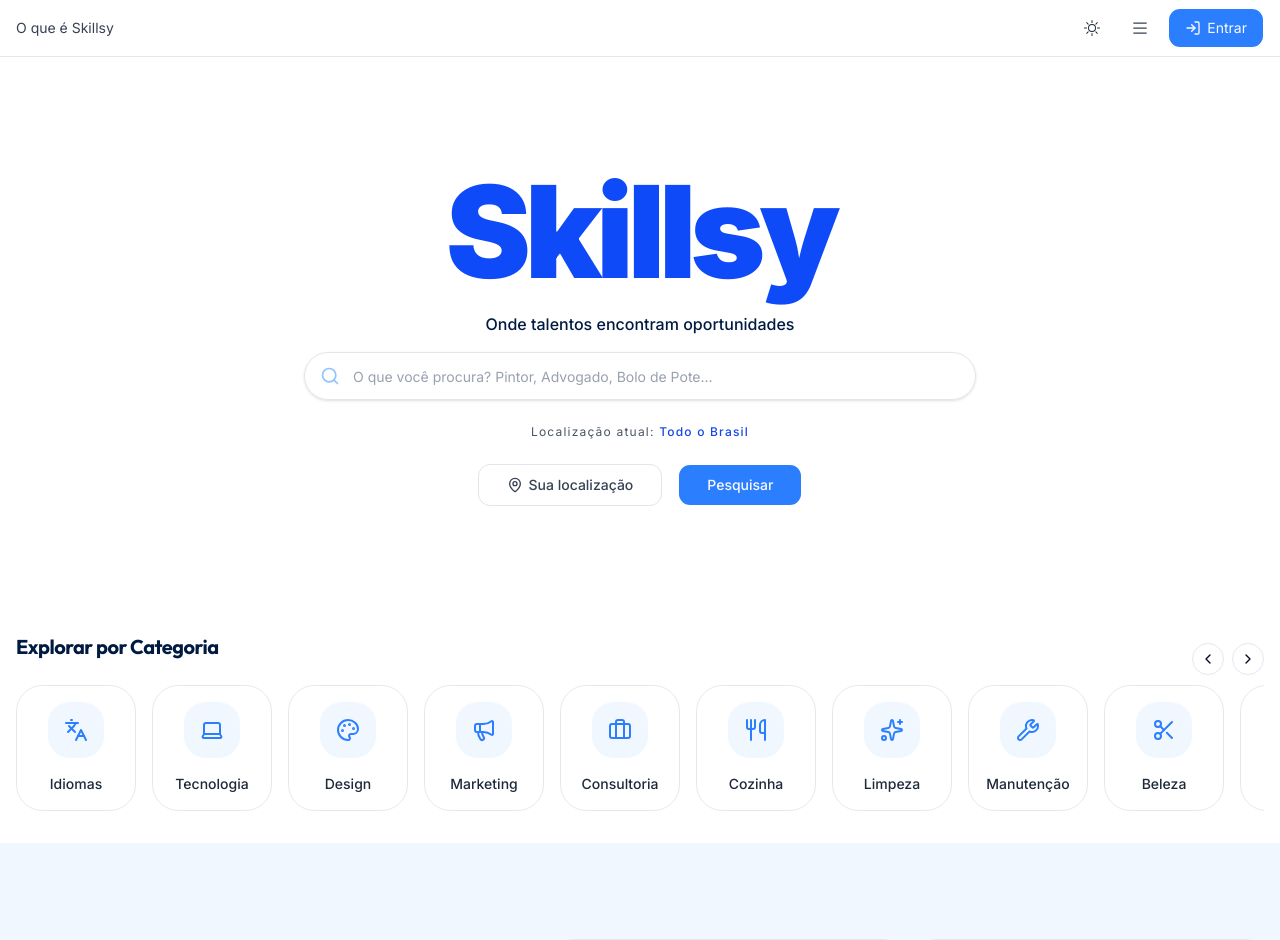
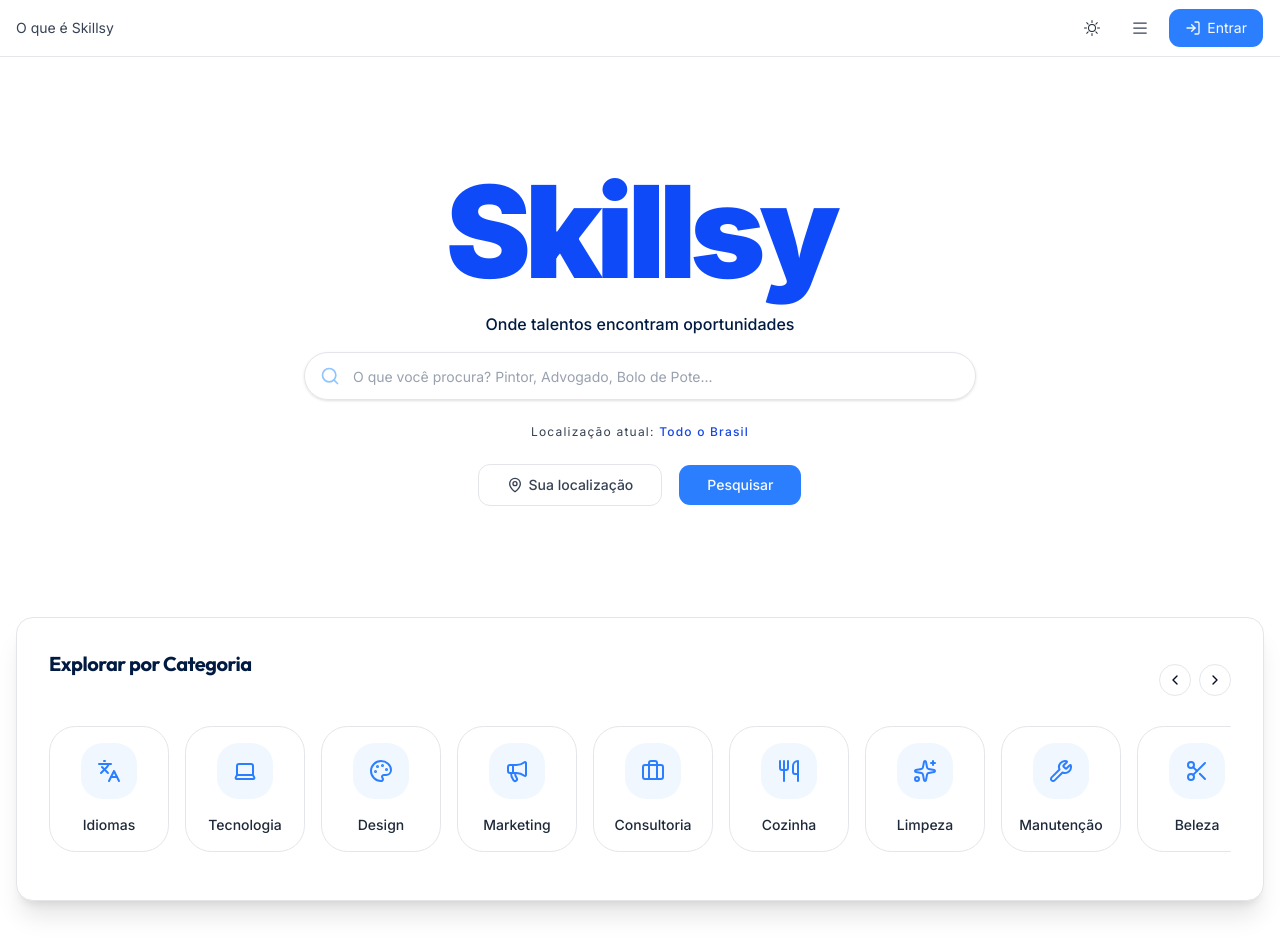
Before and after one commit to Kluis6/skillsy, a Next.js app: page / in a window 1280 px wide. Shown: the top 940 px of the page. Built offline with nearby package versions, Linux system fonts and the light colour scheme; no server answers; the database is empty.

Commit message:
fix category

```diff
--- a/components/category-carousel.tsx
+++ b/components/category-carousel.tsx
@@ -171,8 +171,9 @@ export function CategoryCarousel() {
   };
 
   return (
-    <div className="relative group container mx-auto px-4 my-4">
-      <div className="flex items-center justify-between space-y-6">
+    <div className="relative group container mx-auto px-4  mb-12">
+      <div className="border dark:border-slate-800 p-4 md:p-8 rounded-xl shadow-xl bg-white dark:bg-neutral-950">
+        <div className="flex items-center justify-between space-y-8">
           <h3 className="text-base md:text-xl font-bold text-text-main font-heading tracking-tight">
             Explorar por Categoria
           </h3>
@@ -198,7 +199,7 @@ export function CategoryCarousel() {
 
         <div
           ref={scrollRef}
-        className="flex gap-4 overflow-x-auto pb-4 custom-scrollbar scroll-smooth no-scrollbar"
+          className="flex gap-4 overflow-x-auto  py-4  custom-scrollbar scroll-smooth no-scrollbar"
           style={{ scrollbarWidth: "none", msOverflowStyle: "none" }}
         >
           {categories.map((cat, idx) => (
@@ -208,19 +209,20 @@ export function CategoryCarousel() {
               animate={{ opacity: 1, scale: 1 }}
               transition={{ delay: idx * 0.05 }}
               onClick={() => handleCategoryClick(cat.name)}
-            className="flex flex-col items-center justify-center min-w-[100px] space-y-4 md:min-w-[120px] p-4 bg-card rounded-3xl border border-border-subtle hover:border-primary/30 hover:shadow-md hover:shadow-primary/5 transition-all duration-300 group/card shrink-0"
+              className="flex flex-col items-center justify-center min-w-[100px] space-y-4 md:min-w-[120px] p-4 bg-card rounded-3xl border  hover:shadow-md  transition-all duration-300 group/card shrink-0"
             >
               <div
                 className={`size-12 md:size-14 ${cat.bg} rounded-2xl flex items-center justify-center  group-hover/card:scale-110 transition-transform duration-300`}
               >
                 <cat.icon className={`${cat.color}`} size={24} />
               </div>
-            <span className="text-xs md:text-sm font-medium text-gray-800 group-hover/card:text-primary transition-colors">
+              <span className="text-xs md:text-sm font-medium text-gray-800 dark:text-gray-100 group-hover/card:text-blue-700 dark:group-hover/card:text-white transition-colors">
                 {cat.name}
               </span>
             </motion.button>
           ))}
         </div>
       </div>
+    </div>
   );
 }
--- a/components/cep-filter.tsx
+++ b/components/cep-filter.tsx
@@ -1,8 +1,8 @@
 "use client";
 
 import React, { useState, useEffect } from "react";
-import { Input } from "@/components/ui/input";
-import { MapPin, Loader2, X, Navigation } from "lucide-react";
+
+import { MapPin, Loader2, X } from "lucide-react";
 import { Button } from "@/components/ui/button";
 import { LocationService } from "@/services/location-service";
 import { toast } from "sonner";
@@ -108,7 +108,7 @@ export function CepFilter({
           className="flex justify-center items-center px-7 py-5 "
         >
           <X className="size-4 text-gray-700" />
-          <p className="text-gray-700">Remover localização</p>
+          <p className="text-gray-700 dark:text-white">Remover localização</p>
         </Button>
       ) : (
         <Button
@@ -124,9 +124,9 @@ export function CepFilter({
           ) : (
             <>
               <MapPin
-                className={`transition-colors ${error ? "text-red-500" : "text-gray-700"}`}
+                className={`transition-colors ${error ? "text-red-500" : "text-gray-700 dark:text-white"}`}
               />
-              <p>Sua localização</p>
+              <p className="dark:text-white">Sua localização</p>
             </>
           )}
         </Button>
--- a/components/hero-section.tsx
+++ b/components/hero-section.tsx
@@ -31,7 +31,7 @@ export function HeroSection({
           animate={{ opacity: 1, y: 0 }}
           className="w-full space-y-4 text-center"
         >
-          <h2 className="font-black text-primary lg:text-9xl md:text-7xl text-5xl tracking-tighter">
+          <h2 className="font-black text-primary dark:text-blue-700 lg:text-9xl md:text-7xl text-5xl tracking-tighter">
             Skillsy
           </h2>
           <p className="text-text-main text-sm font-medium md:text-base">
@@ -72,9 +72,9 @@ export function HeroSection({
                 />
               </>
             )}
-            <p className="text-xs font-normal text-text-muted tracking-widest">
+            <p className="text-xs font-normal text-gray-700 dark:text-gray-50 tracking-widest">
               Localização atual:{" "}
-              <span className="text-blue-700 font-medium">
+              <span className="text-blue-700 dark:text-white font-medium">
                 {locationFilter
                   ? `${locationFilter.city}, ${locationFilter.state}`
                   : "Todo o Brasil"}
@@ -85,7 +85,7 @@ export function HeroSection({
               <Button
                 type="submit"
                 variant="default"
-                className="py-5 px-7 bg-blue-500 hover:bg-blue-600 active:bg-blue-700"
+                className="py-5 px-7 bg-blue-500 hover:bg-blue-600 dark:text-white active:bg-blue-700"
               >
                 {searching ? "Pesquisando..." : "Pesquisar"}
               </Button>
```
Lines whose indentation alone changed are shown as unchanged.
